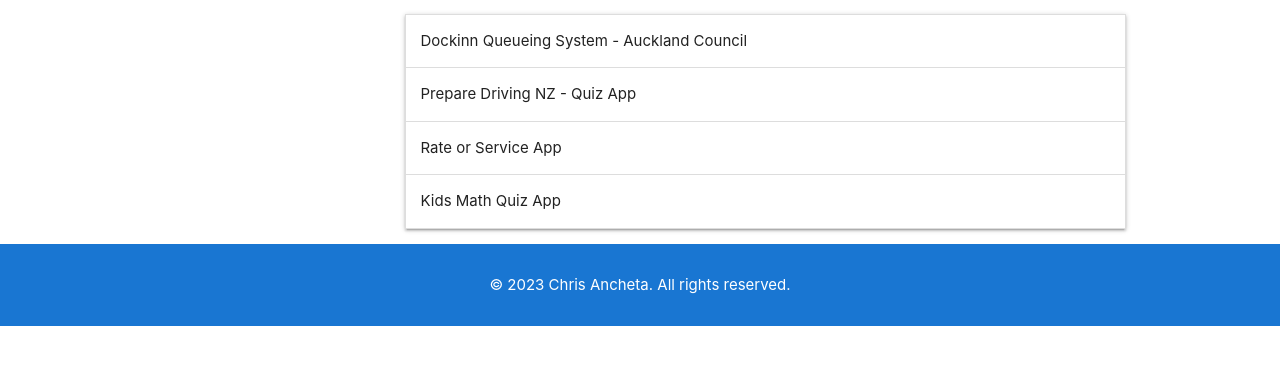
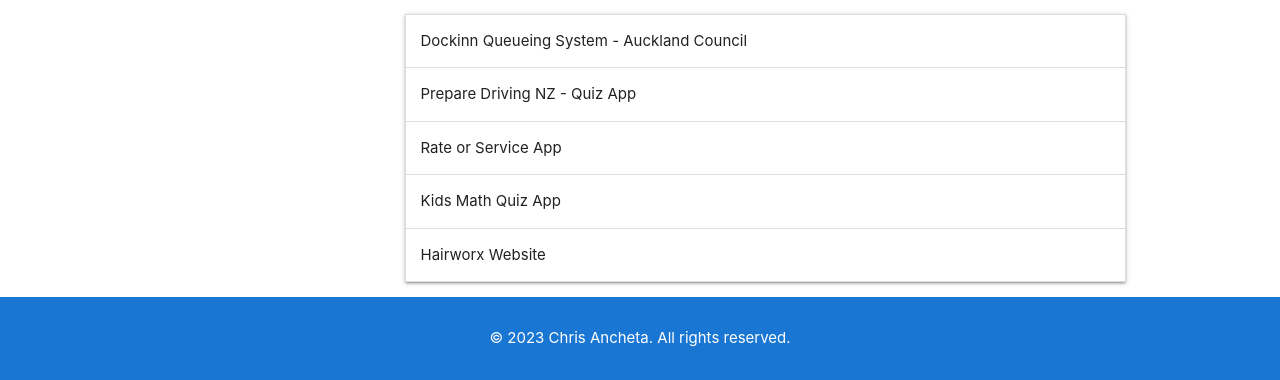
Before and after one commit to christopherece/christophersite, a Django app: page / in a window 1280 px wide. Shown: the part 3810-4190 px from the top of the page. Before the commit the page ends 4136 px from the top, so only its background shows below. Run offline with Django 4.2, Linux system fonts and the light colour scheme.

Commit message:
Added Hairworx

```diff
--- a/templates/pages/index.html
+++ b/templates/pages/index.html
@@ -216,6 +216,21 @@
                         </span>
                     </div>
                 </li>
+
+                <li>
+                    <div class="collapsible-header">
+                        Hairworx Website
+                    </div>
+                    <div class="collapsible-body">
+                        <span>
+                            Proposed design for my friends salon business. </b>
+                            <p>Business has two location and customer can book based on the location and it will dynamically change hairstylist based on location</p>
+                            <p></p>
+                            <p>Staff Admin Dashboard to see all bookings and be able to change staff location/shift</p>
+                            <a target="_blank" style="color: blue" href="https://hairworx.balaydalakay.com/">Click here to view site!<a/> <br>
+                        </span>
+                    </div>
+                </li>
               </ul>
         </div>
     </section>
```
